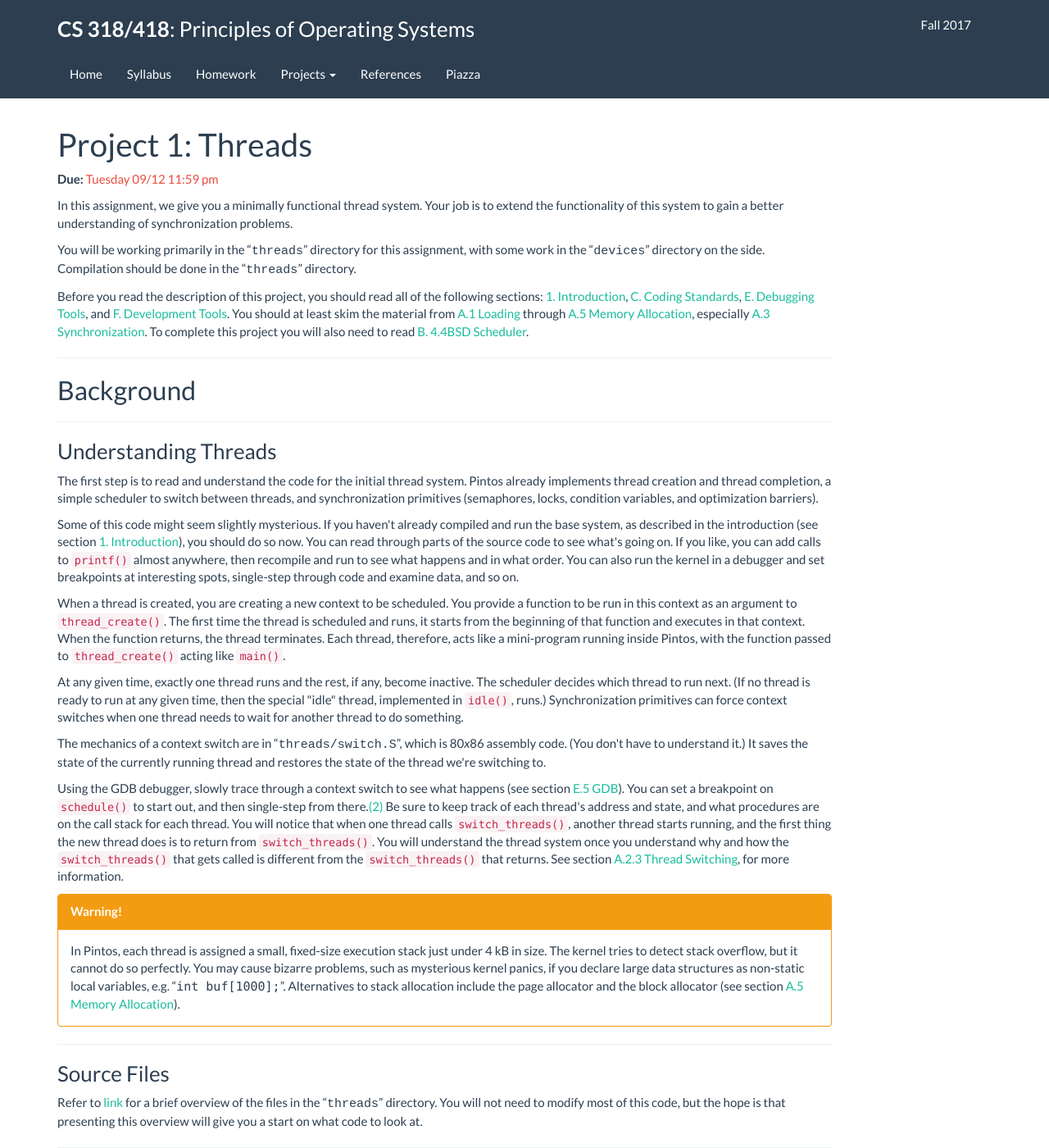
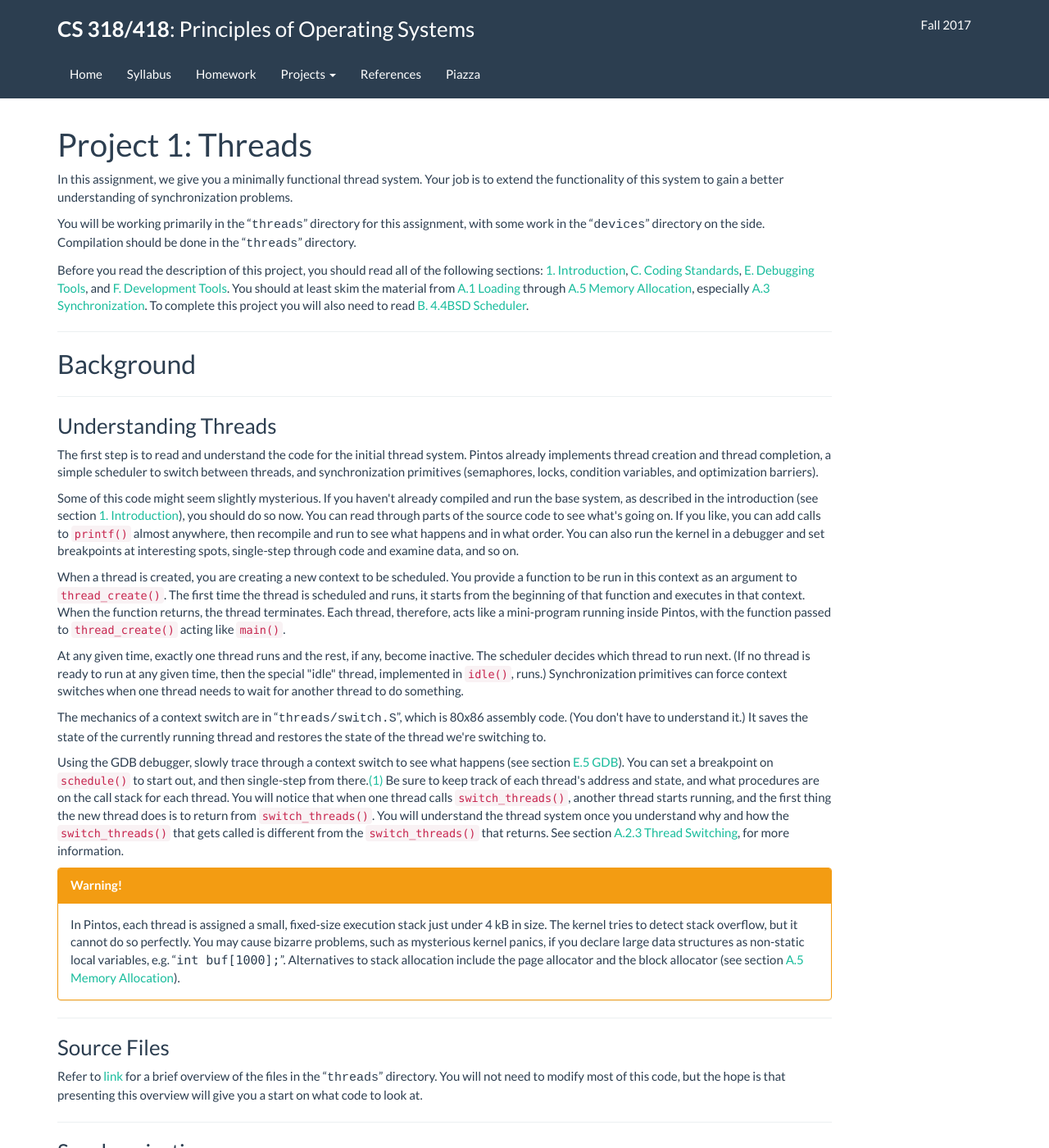
Before and after one commit to flyshark/jhu-cs318.github.io, a Jekyll site: the page built from project/project1.html, in a window 1280 px wide and 1400 px high. Shown: the whole window at 82% size. Built offline with Jekyll 4.4.1, drawn with Linux system fonts in a browser that asks for light colours.

Commit message:
update project 1 link

```diff
--- a/project/project1.html
+++ b/project/project1.html
@@ -4,12 +4,8 @@
 ---
 <A NAME="SEC25"></A>
 <H1> Project 1: Threads </H1>
-<!--docid::SEC15::-->
+<!--docid::SEC25::-->
 <P>
-
-<P>
-<strong>Due: </strong><span class="text-danger">Tuesday 09/12 11:59 pm</span>
-</P>
 
 In this assignment, we give you a minimally functional thread system.
 Your job is to extend the functionality of this system to gain a
@@ -24,25 +20,25 @@
 <P>
 
 Before you read the description of this project, you should read all of
-the following sections: <A HREF="pintos_1.html#SEC1">1. Introduction</A>, <A HREF="pintos_8.html#SEC138">C. Coding Standards</A>,
-<A HREF="pintos_10.html#SEC145">E. Debugging Tools</A>, and <A HREF="pintos_11.html#SEC158">F. Development Tools</A>.  You should at least
-skim the material from <A HREF="pintos_6.html#SEC91">A.1 Loading</A> through <A HREF="pintos_6.html#SEC111">A.5 Memory Allocation</A>, especially <A HREF="pintos_6.html#SEC100">A.3 Synchronization</A>.  To complete this project
-you will also need to read <A HREF="pintos_7.html#SEC131">B. 4.4<ACRONYM>BSD</ACRONYM> Scheduler</A>.
+the following sections: <A HREF="pintos_1.html#SEC1">1. Introduction</A>, <A HREF="pintos_9.html#SEC148">C. Coding Standards</A>,
+<A HREF="pintos_11.html#SEC155">E. Debugging Tools</A>, and <A HREF="pintos_12.html#SEC168">F. Development Tools</A>.  You should at least
+skim the material from <A HREF="pintos_7.html#SEC101">A.1 Loading</A> through <A HREF="pintos_7.html#SEC121">A.5 Memory Allocation</A>, especially <A HREF="pintos_7.html#SEC110">A.3 Synchronization</A>.  To complete this project
+you will also need to read <A HREF="pintos_8.html#SEC141">B. 4.4<ACRONYM>BSD</ACRONYM> Scheduler</A>.
 </P>
 <P>
 
 <A NAME="Project 1 Background"></A>
 <HR SIZE="6">
-<A NAME="SEC16"></A>
+<A NAME="SEC26"></A>
 <H2> Background </H2>
-<!--docid::SEC16::-->
+<!--docid::SEC26::-->
 <P>
 
 <A NAME="Understanding Threads"></A>
 <HR SIZE="6">
-<A NAME="SEC17"></A>
+<A NAME="SEC27"></A>
 <H3> Understanding Threads </H3>
-<!--docid::SEC17::-->
+<!--docid::SEC27::-->
 <P>
 
 The first step is to read and understand the code for the initial thread
@@ -96,9 +92,9 @@
 <P>
 
 Using the GDB debugger, slowly trace through a context
-switch to see what happens (see section <A HREF="pintos_10.html#SEC151">E.5 GDB</A>).  You can set a
+switch to see what happens (see section <A HREF="pintos_11.html#SEC161">E.5 GDB</A>).  You can set a
 breakpoint on <CODE>schedule()</CODE> to start out, and then
-single-step from there.<A NAME="DOCF2" HREF="pintos_fot.html#FOOT2">(2)</A>  Be sure
+single-step from there.<A NAME="DOCF1" HREF="pintos_fot.html#FOOT1">(1)</A>  Be sure
 to keep track of each thread's address
 and state, and what procedures are on the call stack for each thread.
 You will notice that when one thread calls <CODE>switch_threads()</CODE>,
@@ -106,21 +102,22 @@
 is to return from <CODE>switch_threads()</CODE>.  You will understand the thread
 system once you understand why and how the <CODE>switch_threads()</CODE> that
 gets called is different from the <CODE>switch_threads()</CODE> that returns.
-See section <A HREF="pintos_6.html#SEC99">A.2.3 Thread Switching</A>, for more information.
+See section <A HREF="pintos_7.html#SEC109">A.2.3 Thread Switching</A>, for more information.
 </P>
 <P>
+
 <div class="panel panel-warning">
   <div class="panel-heading">
     <strong>Warning!</strong>
   </div>
   <div class="panel-body">
-  In Pintos, each thread is assigned a small,
+In Pintos, each thread is assigned a small,
 fixed-size execution stack just under 4 kB in size.  The kernel
 tries to detect stack overflow, but it cannot do so perfectly.  You
 may cause bizarre problems, such as mysterious kernel panics, if you
 declare large data structures as non-static local variables,
 e.g. <Q><SAMP>int buf[1000];</SAMP></Q>.  Alternatives to stack allocation include
-the page allocator and the block allocator (see section <A HREF="pintos_6.html#SEC111">A.5 Memory Allocation</A>).
+the page allocator and the block allocator (see section <A HREF="pintos_7.html#SEC121">A.5 Memory Allocation</A>).
   </div>
 </div>
 </P>
@@ -128,10 +125,9 @@
 
 <A NAME="Project 1 Source Files"></A>
 <HR SIZE="6">
-<A NAME="SEC18"></A>
+<A NAME="SEC28"></A>
 <H3> Source Files </H3>
-<!--docid::SEC18::-->
-</P>
+<!--docid::SEC28::-->
 <P>
 
 Refer to <a href="listing_1.html" target="_blank">link</a> for a brief overview of the files in the <Q><TT>threads</TT></Q>
@@ -142,19 +138,19 @@
 
 <A NAME="Project 1 Synchronization"></A>
 <HR SIZE="6">
-<A NAME="SEC21"></A>
+<A NAME="SEC31"></A>
 <H3> Synchronization </H3>
-<!--docid::SEC21::-->
+<!--docid::SEC31::-->
 <P>
 
 Proper synchronization is an important part of the solutions to these
 problems.  Any synchronization problem can be easily solved by turning
 interrupts off: while interrupts are off, there is no concurrency, so
 there's no possibility for race conditions.  Therefore, it's tempting to
-solve all synchronization problems this way, but <span class="text-danger"><STRONG>don't</STRONG></span>.
+solve all synchronization problems this way, but <STRONG>don't</STRONG>.
 Instead, use semaphores, locks, and condition variables to solve the
 bulk of your synchronization problems.  Read the tour section on
-synchronization (see section <A HREF="pintos_6.html#SEC100">A.3 Synchronization</A>) or the comments in
+synchronization (see section <A HREF="pintos_7.html#SEC110">A.3 Synchronization</A>) or the comments in
 <Q><TT>threads/synch.c</TT></Q> if you're unsure what synchronization primitives
 may be used in what situations.
 </P>
@@ -207,9 +203,9 @@
 
 <A NAME="Development Suggestions"></A>
 <HR SIZE="6">
-<A NAME="SEC22"></A>
+<A NAME="SEC32"></A>
 <H3> Development Suggestions </H3>
-<!--docid::SEC22::-->
+<!--docid::SEC32::-->
 <P>
 
 In the past, many groups divided the assignment into pieces, then each
@@ -224,7 +220,7 @@
 <P>
 
 Instead, we recommend integrating your team's changes early and often,
-using a source code control system such as Git (see section <A HREF="pintos_11.html#SEC161">F.3 Git</A>).
+using a source code control system such as Git (see section <A HREF="pintos_12.html#SEC171">F.3 Git</A>).
 This is less likely to produce surprises, because everyone can see
 everyone else's code as it is written, instead of just when it is
 finished.  These systems also make it possible to review changes and,
@@ -236,40 +232,41 @@
 while working on this and subsequent projects.  When you do,
 reread the appendix on debugging tools, which is filled with
 useful debugging tips that should help you to get back up to speed
-(see section <A HREF="pintos_10.html#SEC145">E. Debugging Tools</A>).  Be sure to read the section on backtraces
-(see section <A HREF="pintos_10.html#SEC149">E.4 Backtraces</A>), which will help you to get the most out of every
+(see section <A HREF="pintos_11.html#SEC155">E. Debugging Tools</A>).  Be sure to read the section on backtraces
+(see section <A HREF="pintos_11.html#SEC159">E.4 Backtraces</A>), which will help you to get the most out of every
 kernel panic or assertion failure.
 </P>
 <P>
 
 <A NAME="Project 1 Requirements"></A>
 <HR SIZE="6">
-<A NAME="SEC23"></A>
+<A NAME="SEC33"></A>
 <H2> Requirements </H2>
-<!--docid::SEC23::-->
+<!--docid::SEC33::-->
 <P>
 
 <A NAME="Project 1 Design Document"></A>
 <HR SIZE="6">
-<A NAME="SEC24"></A>
+<A NAME="SEC34"></A>
 <H3> 0. Design Document </H3>
-<!--docid::SEC24::-->
+<!--docid::SEC34::-->
 <P>
 
 Before you turn in your project, you must copy <A HREF="threads.tmpl">the
 project 1 design document template</A> into your source tree under the name
 <Q><TT>pintos/src/threads/DESIGNDOC</TT></Q> and fill it in.  We recommend that
 you read the design document template before you start working on the
-project.  See section <A HREF="pintos_9.html#SEC142">D. Project Documentation</A>, for a sample design document
+project.  See section <A HREF="pintos_10.html#SEC152">D. Project Documentation</A>, for a sample design document
 that goes along with a fictitious project.
 </P>
 <P>
 
 <A NAME="Alarm Clock"></A>
 <HR SIZE="6">
-<A NAME="SEC25"></A>
+<A NAME="SEC35"></A>
 <H3> 1. Alarm Clock </H3>
-<!--docid::SEC25::-->
+<!--docid::SEC35::-->
+<P>
 
 <div class="panel panel-info">
 <div class="panel-heading">
@@ -283,7 +280,7 @@
 avoid busy waiting.
 </div>
 </div>
-
+</P>
 <P>
 
 <A NAME="IDX1"></A>
@@ -331,9 +328,9 @@
 
 <A NAME="Priority Scheduling"></A>
 <HR SIZE="6">
-<A NAME="SEC26"></A>
+<A NAME="SEC36"></A>
 <H3> 2. Priority Scheduling </H3>
-<!--docid::SEC26::-->
+<!--docid::SEC36::-->
 <P>
 
 <div class="panel panel-info">
@@ -352,8 +349,9 @@
 to immediately yield the CPU.
 </div>
 </div>
+</P>
+<P>
 
-<P>
 Thread priorities range from <CODE>PRI_MIN</CODE> (0) to <CODE>PRI_MAX</CODE> (63).
 Lower numbers correspond to lower priorities, so that priority 0
 is the lowest priority and priority 63 is the highest.
@@ -400,6 +398,7 @@
 constructs.  You do need to implement priority scheduling in all
 cases.
 </P>
+<P>
 
 <div class="panel panel-info">
 <div class="panel-heading">
@@ -409,8 +408,12 @@
 Finally, implement the following functions that allow a thread to
 examine and modify its own priority.  Skeletons for these functions are
 provided in <Q><TT>threads/thread.c</TT></Q>.
+</div>
+</div>
 
+</P>
 <P>
+
 <A NAME="IDX2"></A>
 </P>
 <DL>
@@ -427,9 +430,7 @@
 <DD>Returns the current thread's priority.  In the presence of priority
 donation, returns the higher (donated) priority.
 </DL>
-</div>
-</div>
-
+<P>
 
 You need not provide any interface to allow a thread to directly modify
 other threads' priorities.
@@ -442,9 +443,10 @@
 
 <A NAME="Advanced Scheduler"></A>
 <HR SIZE="6">
-<A NAME="SEC27"></A>
+<A NAME="SEC37"></A>
 <H3> 3. Advanced Scheduler </H3>
-<!--docid::SEC27::-->
+<!--docid::SEC37::-->
+<P>
 
 <div class="panel panel-info">
 <div class="panel-heading">
@@ -454,9 +456,10 @@
 Implement a multilevel feedback queue scheduler similar to the
 4.4<ACRONYM>BSD</ACRONYM> scheduler to
 reduce the average response time for running jobs on your system.
-See section <A HREF="pintos_7.html#SEC131">B. 4.4<ACRONYM>BSD</ACRONYM> Scheduler</A>, for detailed requirements.
+See section <A HREF="pintos_8.html#SEC141">B. 4.4<ACRONYM>BSD</ACRONYM> Scheduler</A>, for detailed requirements.
 </div>
 </div>
+</P>
 <P>
 
 Like the priority scheduler, the advanced scheduler chooses the thread
@@ -492,9 +495,9 @@
 
 <A NAME="Project 1 FAQ"></A>
 <HR SIZE="6">
-<A NAME="SEC28"></A>
+<A NAME="SEC38"></A>
 <H2> FAQ </H2>
-<!--docid::SEC28::-->
+<!--docid::SEC38::-->
 <P>
 
 </P>
@@ -630,7 +633,7 @@
 does not actually mean that <CODE>pass()</CODE> called <CODE>debug_panic()</CODE>.  In
 fact, <CODE>fail()</CODE> called <CODE>debug_panic()</CODE> (via the <CODE>PANIC()</CODE>
 macro).  GCC knows that <CODE>debug_panic()</CODE> does not return, because it
-is declared <CODE>NO_RETURN</CODE> (see section <A HREF="pintos_10.html#SEC148">E.3 Function and Parameter Attributes</A>), so it doesn't include any code in <CODE>fail()</CODE> to take
+is declared <CODE>NO_RETURN</CODE> (see section <A HREF="pintos_11.html#SEC158">E.3 Function and Parameter Attributes</A>), so it doesn't include any code in <CODE>fail()</CODE> to take
 control when <CODE>debug_panic()</CODE> returns.  This means that the return
 address on the stack looks like it is at the beginning of the function
 that happens to follow <CODE>fail()</CODE> in memory, which in this case happens
@@ -638,7 +641,7 @@
 </P>
 <P>
 
-See section <A HREF="pintos_10.html#SEC149">E.4 Backtraces</A>, for more information.
+See section <A HREF="pintos_11.html#SEC159">E.4 Backtraces</A>, for more information.
 </P>
 <P>
 
@@ -699,9 +702,9 @@
 
 <A NAME="Alarm Clock FAQ"></A>
 <HR SIZE="6">
-<A NAME="SEC29"></A>
+<A NAME="SEC39"></A>
 <H3> Alarm Clock FAQ </H3>
-<!--docid::SEC29::-->
+<!--docid::SEC39::-->
 <P>
 
 </P>
@@ -718,9 +721,9 @@
 
 <A NAME="Priority Scheduling FAQ"></A>
 <HR SIZE="6">
-<A NAME="SEC30"></A>
+<A NAME="SEC40"></A>
 <H3> Priority Scheduling FAQ </H3>
-<!--docid::SEC30::-->
+<!--docid::SEC40::-->
 <P>
 
 </P>
@@ -863,9 +866,9 @@
 
 <A NAME="Advanced Scheduler FAQ"></A>
 <HR SIZE="6">
-<A NAME="SEC31"></A>
+<A NAME="SEC41"></A>
 <H3> Advanced Scheduler FAQ </H3>
-<!--docid::SEC31::-->
+<!--docid::SEC41::-->
 <P>
 
 </P>
```
